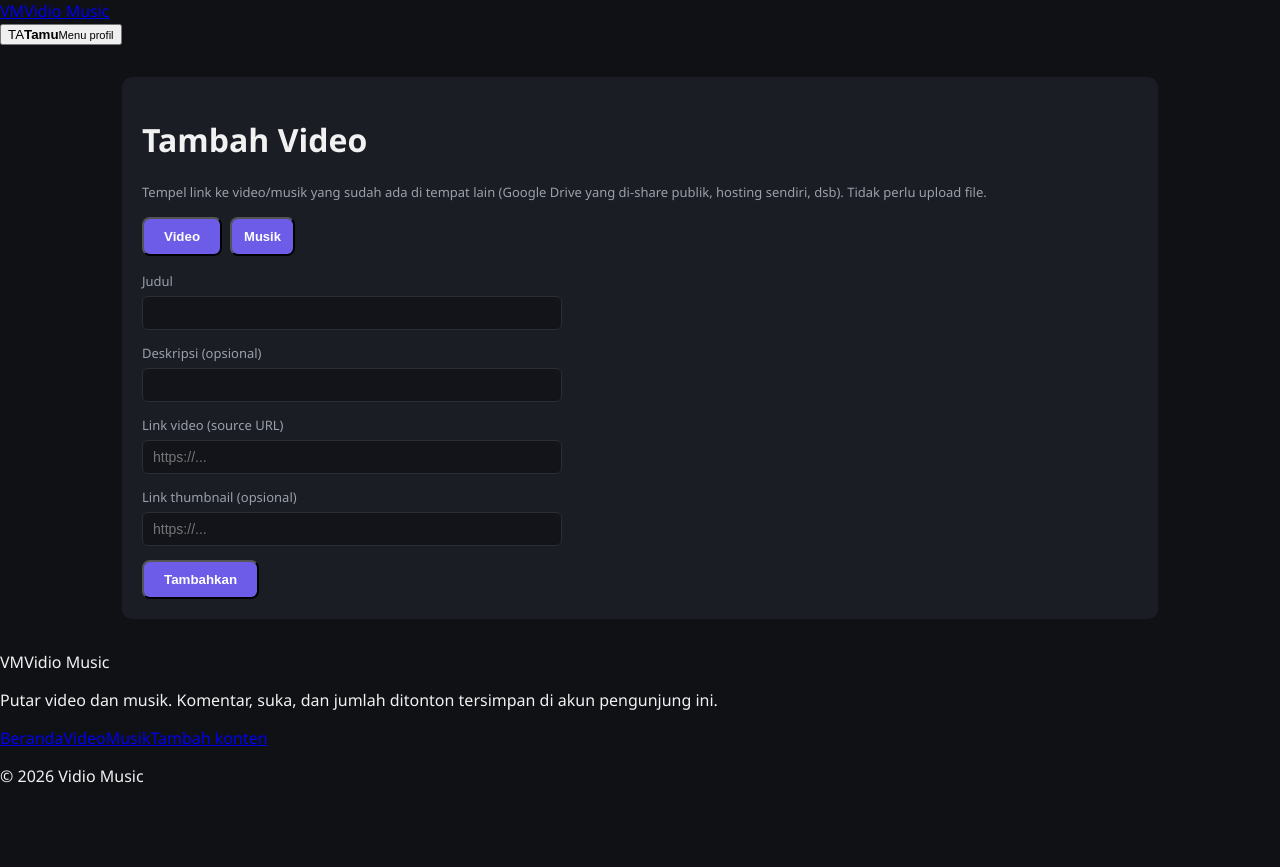
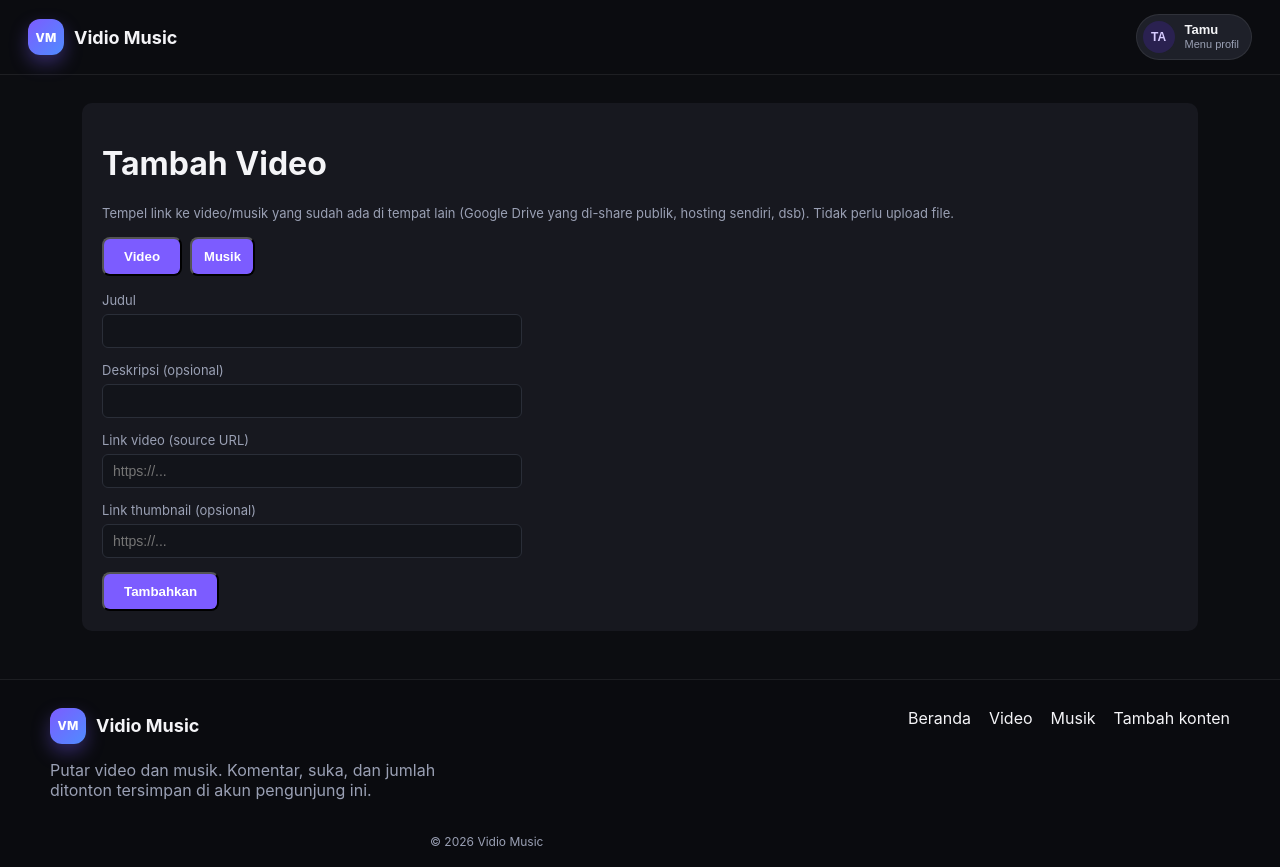
Before and after one commit to novanova212/vidiomusic-front, a React (Vite) app: page /upload in a window 1280 px wide. Before the commit the page ends 803 px from the top, so only its background shows below. Built offline with nearby package versions, Linux system fonts and the light colour scheme; no server answers.

Commit message:
ui update

```diff
--- a/src/styles/index.css
+++ b/src/styles/index.css
@@ -1,9 +1,13 @@
 :root {
-  --bg: #0f1115;
-  --card: #1a1d24;
-  --accent: #6c5ce7;
-  --text: #f1f1f1;
-  --muted: #9aa0ac;
+  --bg: #0c0d11;
+  --card: #17181f;
+  --elev: #1e2029;
+  --line: rgba(255,255,255,.08);
+  --accent: #7c5cff;
+  --accent-2: #3dd6c6;
+  --text: #f4f4f7;
+  --muted: #9aa0b4;
+  --shadow: 0 18px 40px rgba(0,0,0,.28);
 }
 
 * { box-sizing: border-box; }
@@ -12,7 +16,7 @@ body {
   margin: 0;
   background: var(--bg);
   color: var(--text);
-  font-family: 'Segoe UI', system-ui, sans-serif;
+  font-family: Inter, 'Segoe UI', system-ui, sans-serif;
 }
 
 .navbar {
@@ -26,7 +30,8 @@ body {
 .brand { color: var(--accent); font-weight: 700; text-decoration: none; font-size: 20px; }
 .nav-links a { color: var(--text); text-decoration: none; margin-left: 24px; }
 
-.content { padding: 32px; max-width: 1100px; margin: 0 auto; }
+.app-shell { min-height: 100vh; display: flex; flex-direction: column; }
+.content { padding: 28px 32px 48px; max-width: 1180px; margin: 0 auto; width: 100%; flex: 1; }
 
 .home-hero { text-align: center; padding: 80px 16px; }
 .home-links { display: flex; gap: 16px; justify-content: center; margin-top: 24px; }
@@ -236,3 +241,233 @@ body {
 }
 .comment-meta strong { color: var(--text); }
 .comment-empty { color: var(--muted); padding: 8px 0 16px; }
+
+.topbar {
+  position: sticky;
+  top: 0;
+  z-index: 20;
+  display: flex;
+  justify-content: space-between;
+  align-items: center;
+  padding: 14px 28px;
+  background: rgba(12,13,17,.86);
+  border-bottom: 1px solid var(--line);
+  backdrop-filter: blur(16px);
+}
+.logo {
+  display: flex;
+  align-items: center;
+  gap: 10px;
+  text-decoration: none;
+  color: var(--text);
+}
+.logo-mark {
+  width: 36px;
+  height: 36px;
+  border-radius: 12px;
+  display: grid;
+  place-items: center;
+  background: linear-gradient(135deg, var(--accent), #4f8cff);
+  color: #fff;
+  font-size: 12px;
+  font-weight: 800;
+  letter-spacing: .02em;
+  box-shadow: 0 8px 18px rgba(124,92,255,.35);
+}
+.logo-text { font-weight: 700; font-size: 18px; }
+
+.user-menu { position: relative; }
+.user-chip {
+  display: flex;
+  align-items: center;
+  gap: 10px;
+  border: 1px solid var(--line);
+  background: var(--elev);
+  color: var(--text);
+  border-radius: 999px;
+  padding: 6px 12px 6px 6px;
+  cursor: pointer;
+}
+.avatar {
+  width: 32px;
+  height: 32px;
+  border-radius: 50%;
+  display: grid;
+  place-items: center;
+  background: #2a2150;
+  color: #d7ccff;
+  font-size: 12px;
+  font-weight: 700;
+}
+.user-chip-meta { display: flex; flex-direction: column; align-items: flex-start; line-height: 1.15; }
+.user-chip-meta strong { font-size: 13px; }
+.user-chip-meta small { color: var(--muted); font-size: 11px; }
+
+.user-dropdown {
+  position: absolute;
+  right: 0;
+  top: calc(100% + 8px);
+  width: 260px;
+  background: var(--elev);
+  border: 1px solid var(--line);
+  border-radius: 16px;
+  padding: 14px;
+  box-shadow: var(--shadow);
+}
+.dropdown-label { margin: 0 0 8px; color: var(--muted); font-size: 12px; }
+.user-data {
+  display: grid;
+  grid-template-columns: 64px 1fr;
+  gap: 4px 8px;
+  font-size: 13px;
+  margin-bottom: 12px;
+}
+.user-data span { color: var(--muted); }
+.profile-edit { display: flex; gap: 6px; margin-bottom: 10px; }
+.profile-edit input {
+  flex: 1;
+  min-width: 0;
+  background: #12131a;
+  border: 1px solid var(--line);
+  color: var(--text);
+  border-radius: 8px;
+  padding: 7px 8px;
+}
+.btn-primary.small { padding: 7px 10px; font-size: 12px; border: 0; cursor: pointer; }
+.dropdown-link {
+  display: block;
+  color: var(--text);
+  text-decoration: none;
+  padding: 8px 0;
+  border-top: 1px solid var(--line);
+  font-size: 13px;
+}
+
+.rail-section { margin: 8px 0 28px; }
+.rail-head {
+  display: flex;
+  align-items: center;
+  justify-content: space-between;
+  margin-bottom: 12px;
+}
+.rail-head h2 { margin: 0; font-size: 22px; }
+.rail-nav { display: flex; gap: 8px; }
+.rail-nav button {
+  width: 36px;
+  height: 36px;
+  border-radius: 50%;
+  border: 1px solid var(--line);
+  background: var(--elev);
+  color: var(--text);
+  cursor: pointer;
+  font-size: 20px;
+}
+.rail-scroller {
+  display: flex;
+  gap: 14px;
+  overflow-x: auto;
+  scrollbar-width: none;
+  padding-bottom: 8px;
+  cursor: grab;
+}
+.rail-scroller::-webkit-scrollbar { display: none; }
+.rail-card {
+  flex: 0 0 220px;
+  border: 1px solid var(--line);
+  background: var(--card);
+  border-radius: 16px;
+  overflow: hidden;
+  text-align: left;
+  color: var(--text);
+  cursor: pointer;
+  padding: 0 0 12px;
+  box-shadow: var(--shadow);
+}
+.rail-card img, .rail-card .media-card-placeholder {
+  width: 100%;
+  height: 124px;
+  object-fit: cover;
+  background: #2a2e38;
+}
+.rail-card-title, .rail-card-sub { display: block; padding: 0 12px; }
+.rail-card-title { margin-top: 10px; font-weight: 600; font-size: 14px; }
+.rail-card-sub { color: var(--muted); font-size: 12px; margin-top: 4px; }
+
+.page-switch {
+  display: grid;
+  grid-template-columns: 1fr 1fr;
+  gap: 16px;
+  margin: 12px 0 36px;
+}
+.switch-card {
+  display: flex;
+  flex-direction: column;
+  gap: 6px;
+  text-decoration: none;
+  color: #fff;
+  border-radius: 22px;
+  padding: 28px 26px;
+  min-height: 150px;
+  box-shadow: var(--shadow);
+}
+.switch-card.video { background: linear-gradient(135deg, #6a4dff, #3b82f6); }
+.switch-card.music { background: linear-gradient(135deg, #14b8a6, #3b82f6); }
+.switch-card span { opacity: .85; font-size: 13px; }
+.switch-card strong { font-size: 32px; letter-spacing: -.03em; }
+.switch-card em { font-style: normal; opacity: .9; }
+
+.history-section h2 { margin: 0 0 14px; }
+.history-grid {
+  display: grid;
+  grid-template-columns: repeat(3, 1fr);
+  gap: 14px;
+}
+.history-col {
+  background: var(--card);
+  border: 1px solid var(--line);
+  border-radius: 18px;
+  padding: 16px;
+  min-height: 180px;
+}
+.history-col h3 { margin: 0 0 12px; font-size: 15px; }
+.history-col ul { list-style: none; margin: 0; padding: 0; }
+.history-col li + li { border-top: 1px solid var(--line); }
+.history-col a {
+  display: flex;
+  flex-direction: column;
+  gap: 2px;
+  padding: 10px 0;
+  color: var(--text);
+  text-decoration: none;
+}
+.history-col span, .history-col small, .history-empty { color: var(--muted); font-size: 13px; }
+
+.site-footer {
+  margin-top: auto;
+  border-top: 1px solid var(--line);
+  background: #0a0b0f;
+  padding: 28px 32px 18px;
+}
+.footer-inner {
+  max-width: 1180px;
+  margin: 0 auto;
+  display: flex;
+  justify-content: space-between;
+  gap: 24px;
+}
+.footer-logo { margin-bottom: 10px; }
+.site-footer p { color: var(--muted); max-width: 420px; }
+.footer-links { display: flex; gap: 18px; align-items: flex-start; }
+.footer-links a { color: var(--text); text-decoration: none; }
+.footer-copy {
+  max-width: 1180px;
+  margin: 18px auto 0;
+  font-size: 12px;
+}
+
+@media (max-width: 800px) {
+  .page-switch, .history-grid, .footer-inner { grid-template-columns: 1fr; display: grid; }
+  .footer-links { flex-wrap: wrap; }
+  .content { padding: 20px 16px 36px; }
+  .topbar { padding: 12px 16px; }
+}
```
